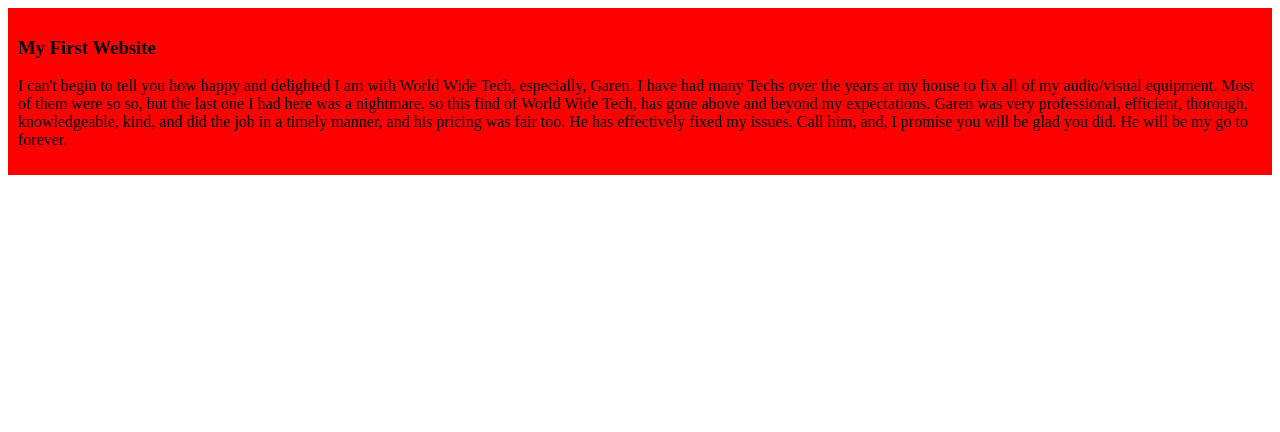
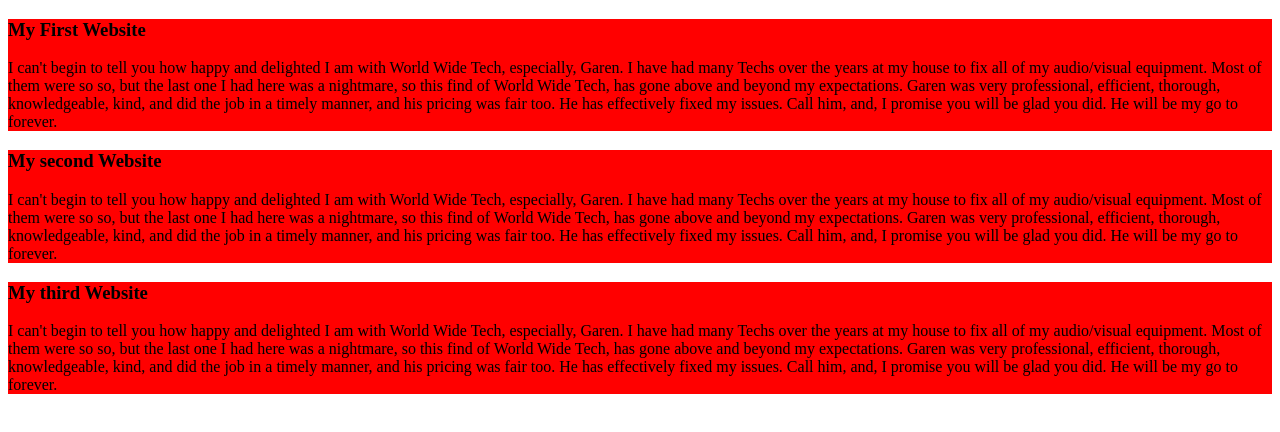
Before and after one commit to NazmulBadsha/my-simple-website, a plain HTML site: page index.html in a window 1280 px wide. Drawn offline with Linux system fonts and the light colour scheme.

Commit message:
added the second and third blog

```diff
--- a/Styles/blog.css
+++ b/Styles/blog.css
@@ -1,4 +1,5 @@
 div{
     background-color: red;
-    padding: 10px;
+    padding: 10pxgit;
+    margin: bottom 10px;
 }
--- a/index.html
+++ b/index.html
@@ -13,5 +13,17 @@
             I can't begin to tell you how happy and delighted I am with World Wide Tech, especially, Garen. I have had many Techs over the years at my house to fix all of my audio/visual equipment. Most of them were so so, but the last one I had here was a nightmare, so this find of World Wide Tech, has gone above and beyond my expectations. Garen was very professional, efficient, thorough, knowledgeable, kind, and did the job in a timely manner, and his pricing was fair too. He has effectively fixed my issues. Call him, and, I promise you will be glad you did. He will be my go to forever.
         </p>
     </div>
+    <div>
+        <h3>My second Website</h3>
+        <p>
+            I can't begin to tell you how happy and delighted I am with World Wide Tech, especially, Garen. I have had many Techs over the years at my house to fix all of my audio/visual equipment. Most of them were so so, but the last one I had here was a nightmare, so this find of World Wide Tech, has gone above and beyond my expectations. Garen was very professional, efficient, thorough, knowledgeable, kind, and did the job in a timely manner, and his pricing was fair too. He has effectively fixed my issues. Call him, and, I promise you will be glad you did. He will be my go to forever.
+        </p>
+    </div>
+    <div>
+        <h3>My third Website</h3>
+        <p>
+            I can't begin to tell you how happy and delighted I am with World Wide Tech, especially, Garen. I have had many Techs over the years at my house to fix all of my audio/visual equipment. Most of them were so so, but the last one I had here was a nightmare, so this find of World Wide Tech, has gone above and beyond my expectations. Garen was very professional, efficient, thorough, knowledgeable, kind, and did the job in a timely manner, and his pricing was fair too. He has effectively fixed my issues. Call him, and, I promise you will be glad you did. He will be my go to forever.
+        </p>
+    </div>
 </body>
 </html>
```
